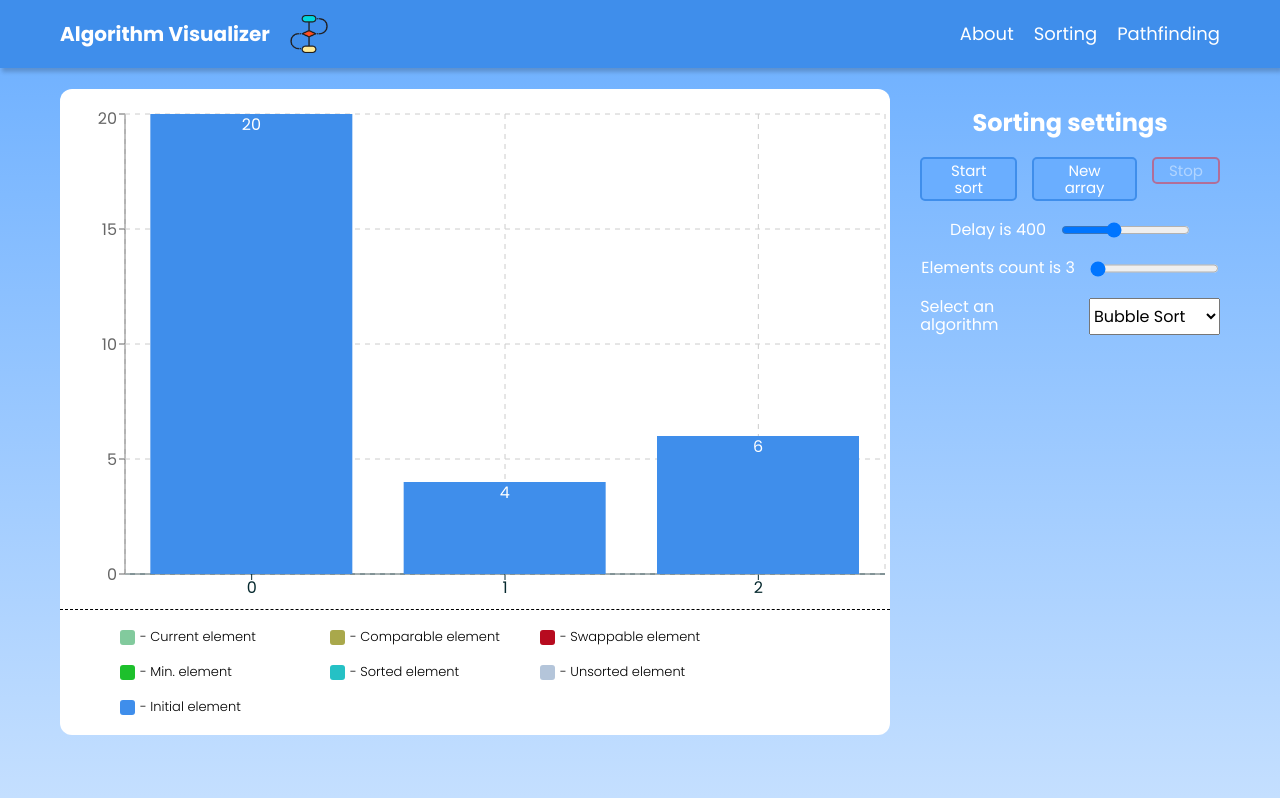
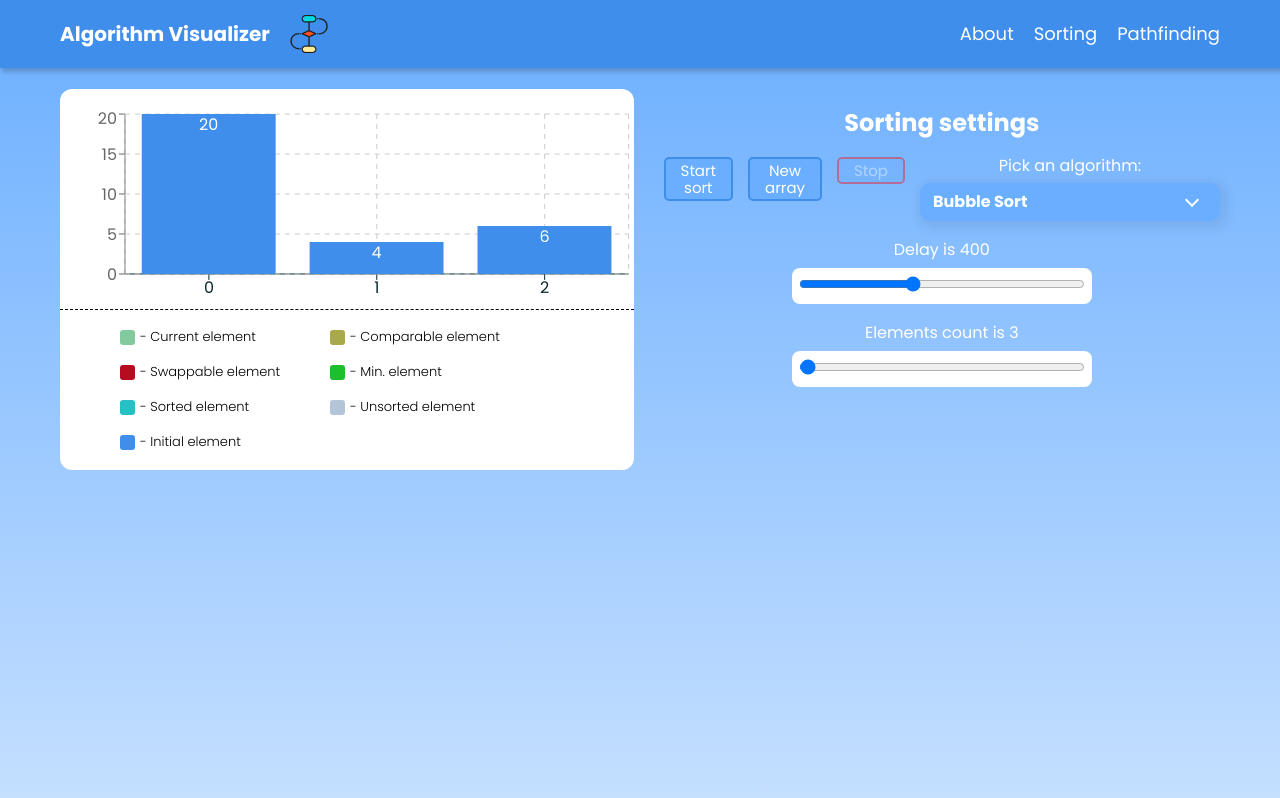
Before and after one commit to eafedorow/algorithm-visualizer, a React (Create React App) app: page /sorting in a window 1280 px wide. Shown: the top 798 px of the page. Built offline with nearby package versions, Linux system fonts and the light colour scheme.

Commit message:
UI Update
1) Dropdown for selection of sorting algorithm.
2) Custom input range.

```diff
--- /dev/null
+++ b/src/models/interfaces/IAlgorithmDropdownItem.ts
@@ -0,0 +1,4 @@
+export interface IAlgorithmDropdownItem {
+    name: string;
+    value: string;
+}
--- a/src/pages/Sorting/Sorting.module.scss
+++ b/src/pages/Sorting/Sorting.module.scss
@@ -1,4 +1,3 @@
-
 .sorting {
   margin-top: 1px;
   display: flex;
@@ -12,7 +11,28 @@
   column-gap: 15px;
 }
 
-@media (max-width: 840px) {
+.inputContainer {
+  display: flex;
+  flex-direction: column;
+  align-items: center;
+  row-gap: 20px;
+  margin-bottom: 15px;
+
+  &__item {
+    display: flex;
+    flex-direction: column;
+    align-items: center;
+    row-gap: 8px;
+  }
+}
+
+.sliders {
+  display: flex;
+  flex-direction: column;
+  row-gap: 20px;
+}
+
+@media (max-width: 989px) {
   .sorting {
     margin-top: 10px;
     display: flex;
@@ -20,4 +40,9 @@
     justify-content: space-between;
     column-gap: 30px;
   }
+  .inputContainer {
+    flex-direction: row;
+    column-gap: 30px;
+    align-items: flex-end;
+  }
 }
--- a/src/pages/Sorting/Sorting.tsx
+++ b/src/pages/Sorting/Sorting.tsx
@@ -1,4 +1,4 @@
-import React, { useEffect, useState } from 'react'
+import React, {ChangeEvent, useEffect, useState} from 'react'
 import { Button } from '../../shared/UI/Button/Button';
 import s from './Sorting.module.scss'
 import {resetArray} from "../../utils/utils";
@@ -6,17 +6,17 @@ import {selectionSort} from "../../algorithms/sorting/SelectionSort/selectionSor
 import {actions} from '../../store/reducers/SortingSlice'
 import {useAppDispatch, useAppSelector} from '../../hooks/redux'
 import {SortingChart} from "./components/SortingChart/SortingChart";
-import {SortingAnimation} from "../../models/classes/SortingAnimation";
 import {TimeoutId} from "@reduxjs/toolkit/dist/query/core/buildMiddleware/types";
 import {SettingsBlock} from "../../shared/SettingsBlock/SettingsBlock";
 import {bubbleSort} from "../../algorithms/sorting/BubbleSort/bubbleSort";
+import {Dropdown} from "../../shared/UI/Dropdown/Dropdown";
+import {InputRange} from "../../shared/UI/InputRange/InputRange";
 
 interface Props {
 
 }
 
 export const Sorting = (props: Props) => {
-    const [animations, setAnimations] = useState<SortingAnimation[]>([]);
     const [delay, setDelay] = useState(400);
     const [timeouts, setTimeouts] = useState<TimeoutId[]>([]);
     const [sortButtonText, setSortButtonText] = useState('Start sort');
@@ -46,29 +46,25 @@ export const Sorting = (props: Props) => {
 
     const dispatch = useAppDispatch();
 
+    const algorithms = ['Selection Sort', 'Bubble Sort'];
 
-    function resetColors() {
-        dispatch(setIsSwapping(false));
-        dispatch(setIsStopped(false));
-        dispatch(setIsSorting(false));
-    }
-
+    /*COMMON FUNCTIONS FOR SORTING*/
+    /*TODO: Make enums for color checkers and sorting functions*/
     async function visualizeSorting(sortingAlgorithm: string) {
         switch (sortingAlgorithm) {
-            case 'selectionSort':
+            case 'Selection Sort':
                 await visualizeSelectionSort();
                 break;
-            case 'bubbleSort':
+            case 'Bubble Sort':
                 await visualizeBubbleSort();
                 break;
         }
     }
-
     function colorChecker(colorChecker: string): (index: number, isPaused: boolean) => string {
         switch (colorChecker) {
-            case 'selectionSort':
+            case 'Selection Sort':
                 return colorCheckerSelection;
-            case 'bubbleSort':
+            case 'Bubble Sort':
                 return colorCheckerBubble;
             default:
                 return colorCheckerSelection;
@@ -187,6 +183,8 @@ export const Sorting = (props: Props) => {
         }
     }
 
+    /*UTILS THAT STILL HERE BECAUSE OF DISPATCH*/
+    /*TODO: FIGURE OUT HOW TO REMOVE THAT FUNCTION FROM CURRENT FILE*/
     function sleep(ms:number) {
         let promise = new Promise((resolve) => {
             const timeoutHandle = setTimeout(resolve, ms);
@@ -195,31 +193,46 @@ export const Sorting = (props: Props) => {
 
         return promise;
     }
-
     function clearTimeouts() {
         timeouts.forEach((t) => {
             clearTimeout(t);
         })
         setTimeouts([])
     }
+    function resetColors() {
+        dispatch(setIsSwapping(false));
+        dispatch(setIsStopped(false));
+        dispatch(setIsSorting(false));
+    }
+    function changeArraySize(e: ChangeEvent<HTMLInputElement>) {
+        resetColors();
+        dispatch(setArrayLength(Number(e.target.value)))
+        dispatch(setData(resetArray(arrayLength)))
+        setSortButtonText('Start sort')
+    }
 
+    /*BUTTONS BEHAVIOR*/
     async function startSorting() {
         await dispatch(setIsSorting(true))
         await dispatch(setIsStopped(false))
         await visualizeSorting(sortingAlgorithm)
     }
-
     function generateNewArray() {
         dispatch(setData(resetArray(arrayLength)))
         resetColors();
         setSortButtonText('Start sort')
     }
-
     function stopSorting() {
         dispatch(setIsSorting(false))
         dispatch(setIsStopped(true))
         clearTimeouts();
         setSortButtonText('Continue')
+    }
+    function changeAlgorithm(algorithm: string) {
+        resetColors();
+        clearTimeouts();
+        dispatch(setSortingAlgorithm(algorithm))
+        setSortButtonText('Start sort')
     }
 
     return (
@@ -227,6 +240,8 @@ export const Sorting = (props: Props) => {
             <SortingChart colorChecker={colorChecker(sortingAlgorithm)}/>
             <SettingsBlock title="Sorting settings">
                 <div className={s.settings}>
+                    <div className={s.sliders}>
+                        {/*TODO: Rebuild like independent component*/}
                         <div className={s.buttonsContainer}>
                             <Button
                                 onClick={startSorting}
@@ -246,11 +261,24 @@ export const Sorting = (props: Props) => {
                             >
                                 Stop
                             </Button>
+                            <div className={s.inputContainer__item}>
+                                <span>Pick an algorithm:</span>
+                                <Dropdown
+                                    title={sortingAlgorithm}
+                                    setTitle={changeAlgorithm}
+                                    options={algorithms}
+                                />
                             </div>
                         </div>
-                <div className={s.buttonsContainer}>
+                    </div>
+
+                </div>
+                {/*TODO: Rebuild like independent component*/}
+                <div className={s.inputContainer}>
+                    <div className={s.sliders}>
+                        <div className={s.inputContainer__item}>
                             <span>Delay is {delay}</span>
-                    <input type="range"
+                            <InputRange
                                 value={delay}
                                 step={10}
                                 max={1000}
@@ -258,38 +286,22 @@ export const Sorting = (props: Props) => {
                                 disabled={isSorting}
                                 onChange={(e) => {
                                     setDelay(Number(e.target.value))
-                           }}/>
+                                }}
+                            />
                         </div>
-                <div className={s.buttonsContainer}>
+                        <div className={s.inputContainer__item}>
                             <span>Elements count is {arrayLength}</span>
-                    <input type="range"
+                            <InputRange
                                 value={arrayLength}
                                 step={1}
                                 max={50}
                                 min={4}
-                           onChange={(e) => {
-                               resetColors();
-                               dispatch(setArrayLength(Number(e.target.value)))
-                               dispatch(setData(resetArray(arrayLength)))
-                               setSortButtonText('Start sort')
-                           }}
+                                onChange={(e) => changeArraySize(e)}
                                 disabled={isSorting}
                             />
                         </div>
-                <div className={s.buttonsContainer}>
-                    <span>Select an algorithm</span>
-                    <select
-                           value={sortingAlgorithm}
-                           onChange={(e) => {
-                               resetColors();
-                               dispatch(setSortingAlgorithm(e.target.value))
-                               setSortButtonText('Start sort')
-                           }}
-                           disabled={isSorting}
-                    >
-                        <option value="bubbleSort">Bubble Sort</option>
-                        <option value="selectionSort">Selection Sort</option>
-                    </select>
+                    </div>
+
                 </div>
             </SettingsBlock>
         </section>
--- a/src/pages/Sorting/components/SortingChart/SortingChart.module.scss
+++ b/src/pages/Sorting/components/SortingChart/SortingChart.module.scss
@@ -3,11 +3,11 @@
   border-radius: 12px;
   padding: 20px 0px 20px 0;
   background-color: #fff;
+  margin-bottom: 10px;
 }
 
-@media (max-width: 840px) {
+@media (max-width: 989px) {
   .sorting__chart {
     width: 100%;
-    height: 20%;
   }
 }
--- a/src/pages/Sorting/components/SortingChart/SortingChart.tsx
+++ b/src/pages/Sorting/components/SortingChart/SortingChart.tsx
@@ -11,7 +11,7 @@ export const SortingChart = ({colorChecker}: Props) => {
     const {data, isSorting, isStopped} = useAppSelector(state => state.sortingReducer);
     return (
         <section className={s.sorting__chart}>
-            <ResponsiveContainer  width={'100%'} height={500}>
+            <ResponsiveContainer  width={'100%'} height={200}>
                 <BarChart data={data}>
                     <XAxis dataKey="name" stroke="#06292E" />
                     <YAxis />
--- a/src/shared/SettingsBlock/SettingsBlock.module.scss
+++ b/src/shared/SettingsBlock/SettingsBlock.module.scss
@@ -6,14 +6,16 @@
   row-gap: 20px;
 }
 
-@media (max-width: 900px) {
+@media (max-width: 980px) {
   .settingSection {
     align-items: center;
     row-gap: 20px;
+    margin-top: 0;
     margin-bottom: 20px;
-
+    flex-direction: row;
+    flex-wrap: wrap;
     h2 {
-      margin: 0 0 15px 0;
+      margin: 0;
     }
   }
 }
--- /dev/null
+++ b/src/shared/UI/Dropdown/Dropdown.module.scss
@@ -0,0 +1,60 @@
+.dropdown {
+  width: 300px;
+  position: relative;
+  user-select: none;
+}
+
+.dropdownBtn {
+  padding: 10px 13px;
+  border-radius: 10px;
+  background: #6AAEFF;
+  box-shadow: 3px 3px 10px 6px rgba(0, 0, 0, 0.06);
+  font-weight: bold;
+  color: #FFFFFF;
+  display: flex;
+  align-items: center;
+  cursor: pointer;
+  justify-content: space-between;
+  opacity: 1;
+  transition: all 0.3s ease-in-out;
+}
+
+.dropdownBtn:hover {
+  background-color: #3F8EEB;
+}
+
+.dropdownContent {
+  position: absolute;
+  top: 110%;
+  left: 0;
+  border-radius: 10px;
+  padding: 10px;
+  background: #6AAEFF;
+  box-shadow: 3px 3px 10px 6px rgba(0, 0, 0, 0.06);
+  font-weight: 400;
+  color: #FFFFFF;
+  width: 100%;
+  transition: all 03s ease-in-out;
+}
+
+.dropdownContent .dropdownItem {
+  padding: 10px;
+  cursor: pointer;
+  transition: all 0.3s ease-in-out;
+  border-radius: 5px;
+  text-align: left;
+}
+
+.dropdownContent .dropdownItem:hover {
+  background: #3F8EEB;
+}
+
+.arrowDown {
+  width: 10px;
+  height: 10px;
+  border-top: 2px solid #FFFFFF;
+  border-right: 2px solid #FFFFFF;
+  margin-right: 10px;
+  margin-bottom: 5px;
+  transform: rotate(135deg);
+}
--- /dev/null
+++ b/src/shared/UI/Dropdown/Dropdown.tsx
@@ -0,0 +1,43 @@
+import React, {useState} from 'react'
+import s from './Dropdown.module.scss'
+
+interface Props {
+    title: string;
+    setTitle: (newTitle: string) => void;
+    options: string[];
+    children?: React.ReactNode;
+}
+
+export const Dropdown = ({title, setTitle, options, children}: Props) => {
+    const [isActive, setIsActive] = useState(false);
+
+    return (
+        <div className={s.dropdown}>
+            <div
+                className={s.dropdownBtn}
+                onClick={e => setIsActive(!isActive)}
+            >
+                {title}
+                <span className={s.arrowDown}></span>
+            </div>
+            {isActive && (
+                <div className={s.dropdownContent}>
+                    {options.map(option => {
+                        return (
+                            <div
+                                key={option}
+                                onClick={() => {
+                                    setTitle(option)
+                                    setIsActive(false)
+                                }}
+                                className={s.dropdownItem}
+                            >
+                                {option}
+                            </div>
+                        )
+                    })}
+                </div>
+            )}
+        </div>
+    )
+}
--- /dev/null
+++ b/src/shared/UI/InputRange/InputRange.module.scss
@@ -0,0 +1,34 @@
+.container {
+  display: flex;
+  justify-content: center;
+  align-items: center;
+  width: 300px;
+}
+
+.slider {
+  width: 100%;
+  position: relative;
+  background: #ffffff;
+  border-radius: 8px;
+  padding: 5px;
+  transition: 0.3s ease-in-out;
+
+  & input {
+    width: 100%;
+    opacity: 1;
+    transition: all 0.2s ease-in-out;
+    border: 1px solid transparent;
+  }
+
+  & input:disabled {
+    opacity: 0.4;
+    border: 1px solid red;
+  }
+}
+
+.disable{
+  border: 2px solid red;
+}
+.active{
+  border: 2px solid transparent;
+}
--- /dev/null
+++ b/src/shared/UI/InputRange/InputRange.tsx
@@ -0,0 +1,31 @@
+import React, {ChangeEvent} from 'react'
+import s from './InputRange.module.scss'
+
+interface Props {
+    value: number;
+    onChange: (e: ChangeEvent<HTMLInputElement>) => void;
+    min: number;
+    max: number;
+    step: number
+    disabled: boolean;
+
+}
+
+export const InputRange = ({value, onChange, min, max, step, disabled}: Props) => {
+
+    return (
+        <div className={s.container}>
+            <div className={s.slider + " " + (disabled ? s.disable : s.active) } >
+                <input
+                    type="range"
+                    min={min}
+                    max={max}
+                    step={step}
+                    defaultValue={value}
+                    onChange={onChange}
+                    disabled={disabled}
+                />
+            </div>
+        </div>
+    )
+}
--- a/src/store/reducers/SortingSlice.ts
+++ b/src/store/reducers/SortingSlice.ts
@@ -28,7 +28,7 @@ const initialState = {
     isSorting: false,
     isSwapping: false,
     isStopped: false,
-    sortingAlgorithm: 'bubbleSort',
+    sortingAlgorithm: 'Bubble Sort',
     arrayLength: initialArrayLength,
     data: resetArray(initialArrayLength),
 }
--- a/src/utils/utils.ts
+++ b/src/utils/utils.ts
@@ -1,5 +1,4 @@
 import {v4} from "uuid";
-import {actions} from "../store/reducers/SortingSlice";
 import {IBarValue} from "../models/interfaces/IBarValue";
 
 
@@ -8,8 +7,6 @@ export function getRandomInt(min: number, max: number) {
     max = Math.floor(max);
     return Math.floor(Math.random() * (max - min + 1)) + min;
 }
-
-
 
 export function resetArray(size?: number):IBarValue[] {
     if(!size) {
```
Lines whose indentation alone changed are shown as unchanged.
